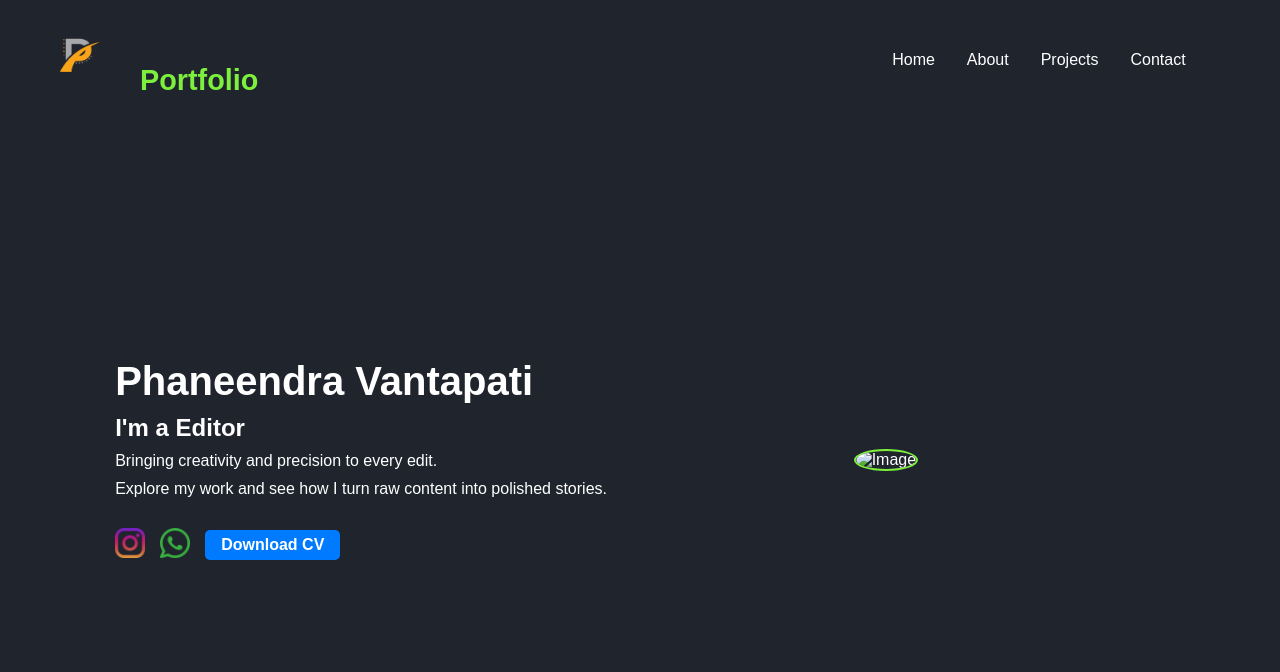
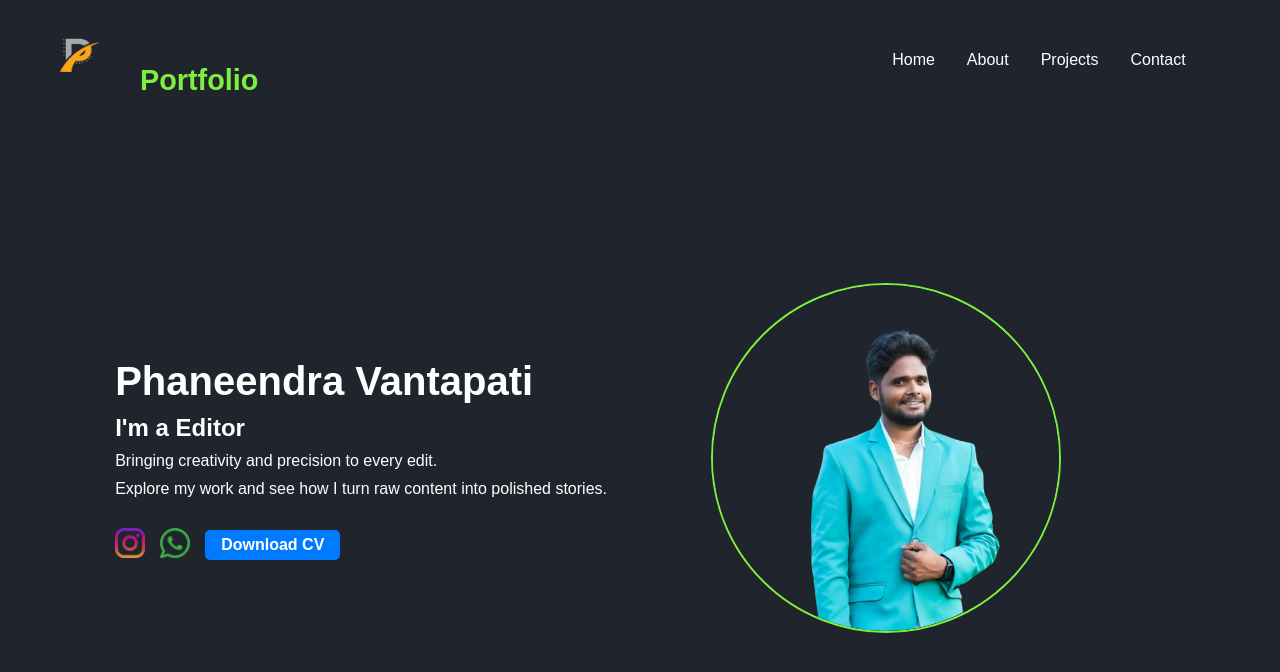
Before and after one commit to joshapmedisetti/Phani_Portfolio_Home_Page, a plain HTML site: page index.html in a window 1280 px wide. Drawn offline with Linux system fonts and the light colour scheme; the site is published under a folder, as on GitHub Pages, so addresses that start at the root find nothing.

Commit message:
Update index.html

```diff
--- a/index.html
+++ b/index.html
@@ -40,7 +40,7 @@
     <div class="home-img">
         <div class="img-box">
             <div class="img-tem">
-                <img class="img1" src="/images/main_img.png" alt="Image">
+                <img class="img1" src="images/main_img.png" alt="Image">
             </div>
         </div>
     </div>
```
